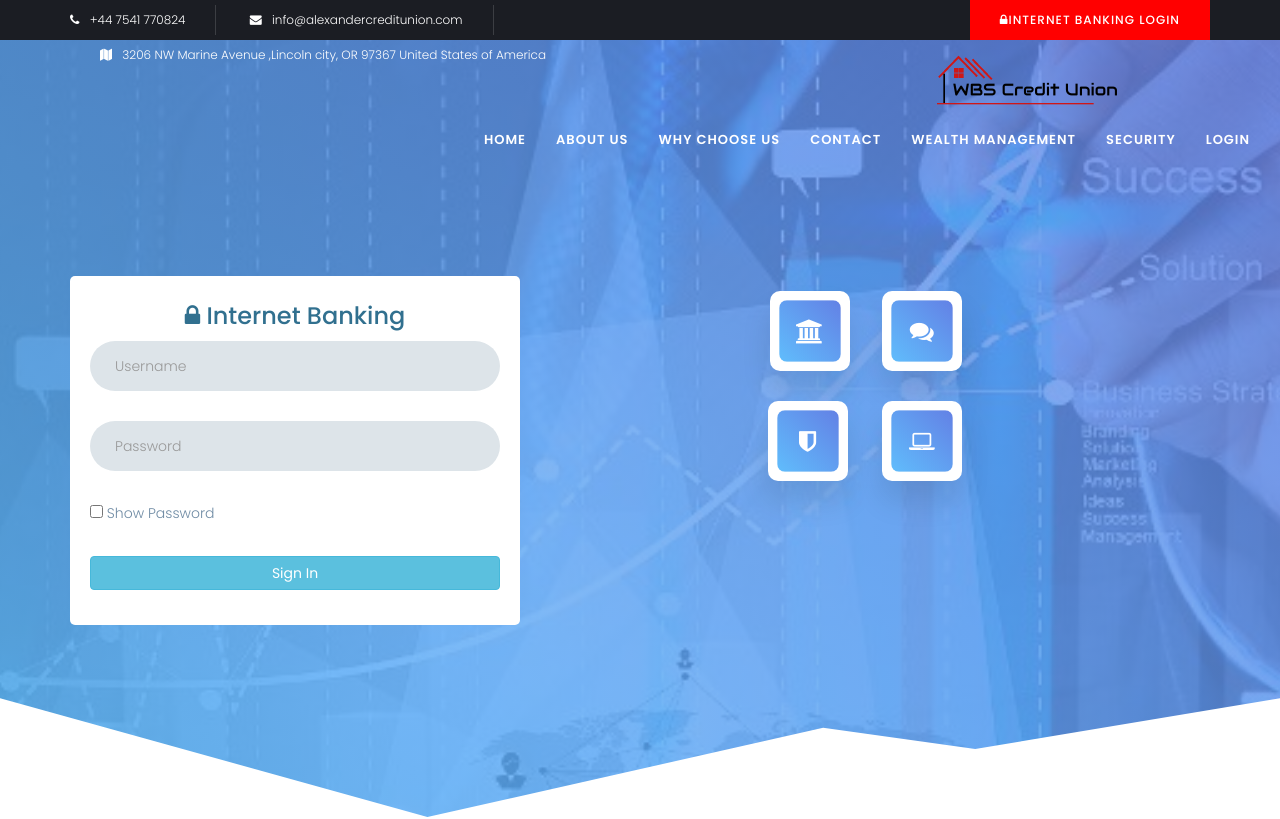
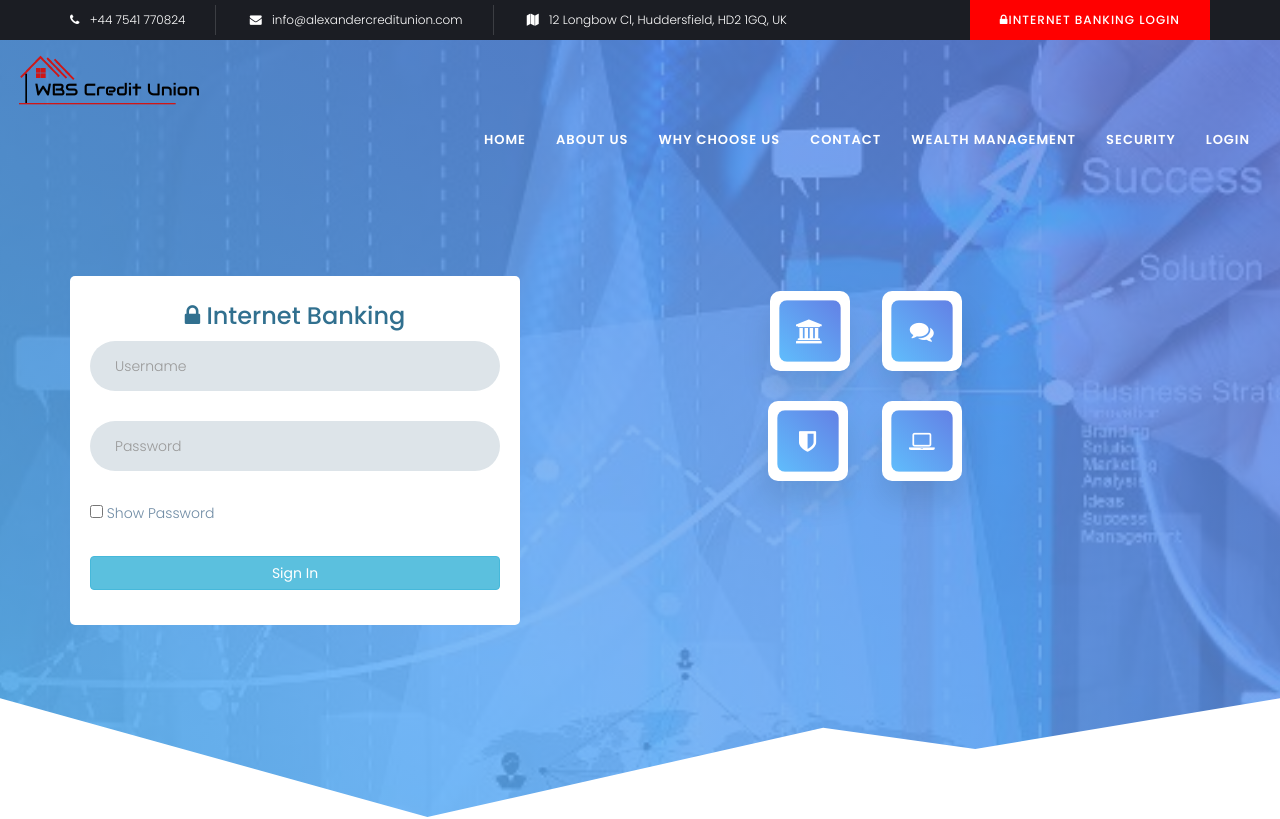
Before and after one commit to David-Orizu31/Banking-Site, a plain HTML site: page index.html in a window 1280 px wide. Shown: the top 819 px of the page. Drawn offline with Linux system fonts and the light colour scheme; some packages are replaced by stand-ins of ours.

Commit message:
changed address

```diff
--- a/index.html
+++ b/index.html
@@ -67,7 +67,7 @@
 							</div>
 							<div class="top-menu-info">
 								<i class="fa fa-map"></i>
-								<span>3206 NW Marine Avenue ,Lincoln city, OR 97367 United States of America
+								<span>12 Longbow Cl, Huddersfield, HD2 1GQ, UK
 								</span>
 							</div>
 						</div>
@@ -532,7 +532,7 @@ function myFunction() {
 							</div>
 							<div class="top-menu-info" style="margin-left: -10px;">
 								<i class="fa fa-map"></i>
-								<span>3206 NW Marine Avenue ,Lincoln city, OR 97367 United States of America</span>
+								<span>12 Longbow Cl, Huddersfield, HD2 1GQ, UK</span>
 							</div>
 						</div>
 
@@ -564,7 +564,7 @@ function myFunction() {
 						</div>
 						<div class="contact-info-box">
 							<i class="fa fa-map-marker" aria-hidden="true"></i>
-							<span>3206 NW Marine Avenue ,Lincoln city, OR 97367 United States of America</span>
+							<span>12 Longbow Cl, Huddersfield, HD2 1GQ, UK</span>
 						</div>
 					</div>
 				</div>
```
Also changed, not shown: login.html (+1 -1 lines), security.html (+1 -1 lines), wealth-management.html (+1 -1 lines).
